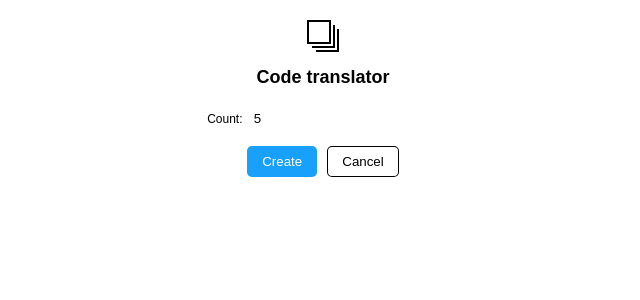
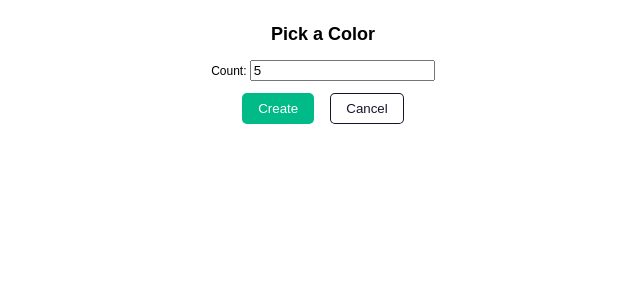
Before and after one commit to Futhememe/fuh-color-figma-plugin, a React app: page / in a window 1280 px wide. Shown: the top 300 px of the page, without its empty margins (317-957 px from the left). Built offline with nearby package versions, Linux system fonts and the light colour scheme.

Commit message:
:memo: improve css

```diff
--- a/src/app/components/App.tsx
+++ b/src/app/components/App.tsx
@@ -1,11 +1,12 @@
 import * as React from "react";
 import { useCallback, useRef, useEffect } from "react";
-import "../styles/ui.css";
+// import "../styles/ui.css";
+import { Container, PrimaryButton, Button, Textfield } from "../styles/index";
 
 declare function require(path: string): any;
 
 const App = ({}) => {
-  const textbox = useRef<HTMLInputElement>(undefined);
+  const textbox = useRef<HTMLInputElement>(Textfield);
 
   const countRef = useCallback((element: HTMLInputElement) => {
     if (element) element.value = "5";
@@ -35,17 +36,14 @@ const App = ({}) => {
   }, []);
 
   return (
-    <div>
-      <img src={require("../assets/logo.svg")} />
-      <h2>Code translator</h2>
+    <Container>
+      <h2>Pick a Color</h2>
       <p>
         Count: <input ref={countRef} />
       </p>
-      <button id="create" onClick={onCreate}>
-        Create
-      </button>
-      <button onClick={onCancel}>Cancel</button>
-    </div>
+      <PrimaryButton onClick={onCreate}>Create</PrimaryButton>
+      <Button onClick={onCancel}>Cancel</Button>
+    </Container>
   );
 };
 
--- /dev/null
+++ b/src/app/styles/index.ts
@@ -0,0 +1,51 @@
+import styled from "styled-components";
+
+export const Container = styled.div`
+  font: 12px sans-serif;
+  text-align: center;
+  margin: 24px;
+`;
+
+export const Button = styled.button`
+  border-radius: 5px;
+  background: white;
+  color: #14142b;
+  border: none;
+  padding: 8px 16px;
+  margin: 0 8px;
+  box-shadow: inset 0 0 0 1px #14142b;
+  outline: none;
+
+  &:focus {
+    box-shadow: inset 0 0 0 1px rgba(0, 0, 0, 0.1);
+  }
+`;
+
+export const PrimaryButton = styled.button`
+  border-radius: 5px;
+  background: #00ba88;
+  color: white;
+  border: none;
+  padding: 8px 16px;
+  margin: 0 8px;
+  box-shadow: none;
+  outline: none;
+
+  &:focus {
+    box-shadow: inset 0 0 0 2px rgba(0, 0, 0, 0.3);
+  }
+`;
+
+export const Textfield = styled.input`
+  border: none;
+  outline: none;
+  padding: 8px;
+
+  &:hover {
+    box-shadow: inset 0 0 0 1px rgba(0, 0, 0, 0.1);
+  }
+
+  &:focus {
+    box-shadow: inset 0 0 0 2px #00ba88;
+  }
+`;
--- a/src/app/styles/ui.css
+++ /dev/null
@@ -1,37 +0,0 @@
-body {
-    font: 12px sans-serif;
-    text-align: center;
-    margin: 20px;
-}
-button {
-    border-radius: 5px;
-    background: white;
-    color: black;
-    border: none;
-    padding: 8px 15px;
-    margin: 0 5px;
-    box-shadow: inset 0 0 0 1px black;
-    outline: none;
-}
-#create {
-    box-shadow: none;
-    background: #18a0fb;
-    color: white;
-}
-input {
-    border: none;
-    outline: none;
-    padding: 8px;
-}
-input:hover {
-    box-shadow: inset 0 0 0 1px rgba(0, 0, 0, 0.1);
-}
-button:focus {
-    box-shadow: inset 0 0 0 2px #18a0fb;
-}
-#create:focus {
-    box-shadow: inset 0 0 0 2px rgba(0, 0, 0, 0.3);
-}
-input:focus {
-    box-shadow: inset 0 0 0 2px #18a0fb;
-}
```
